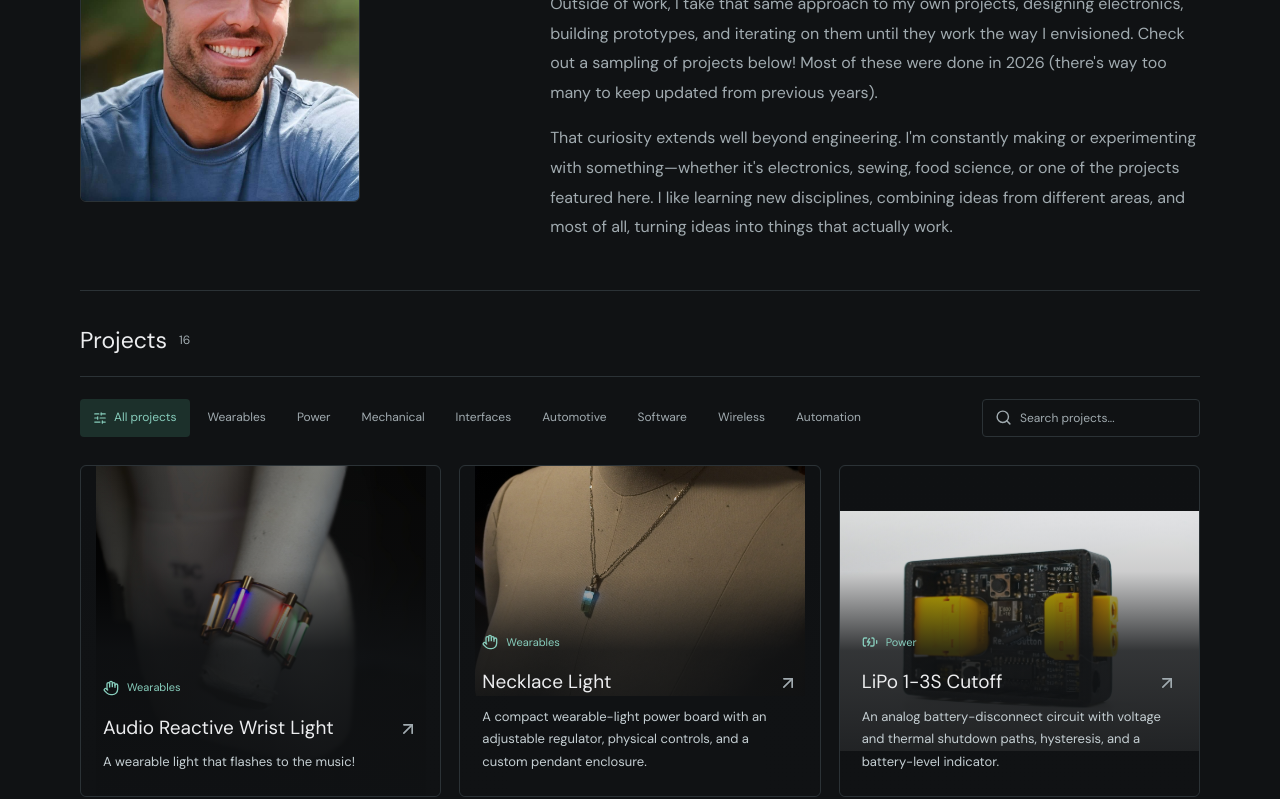
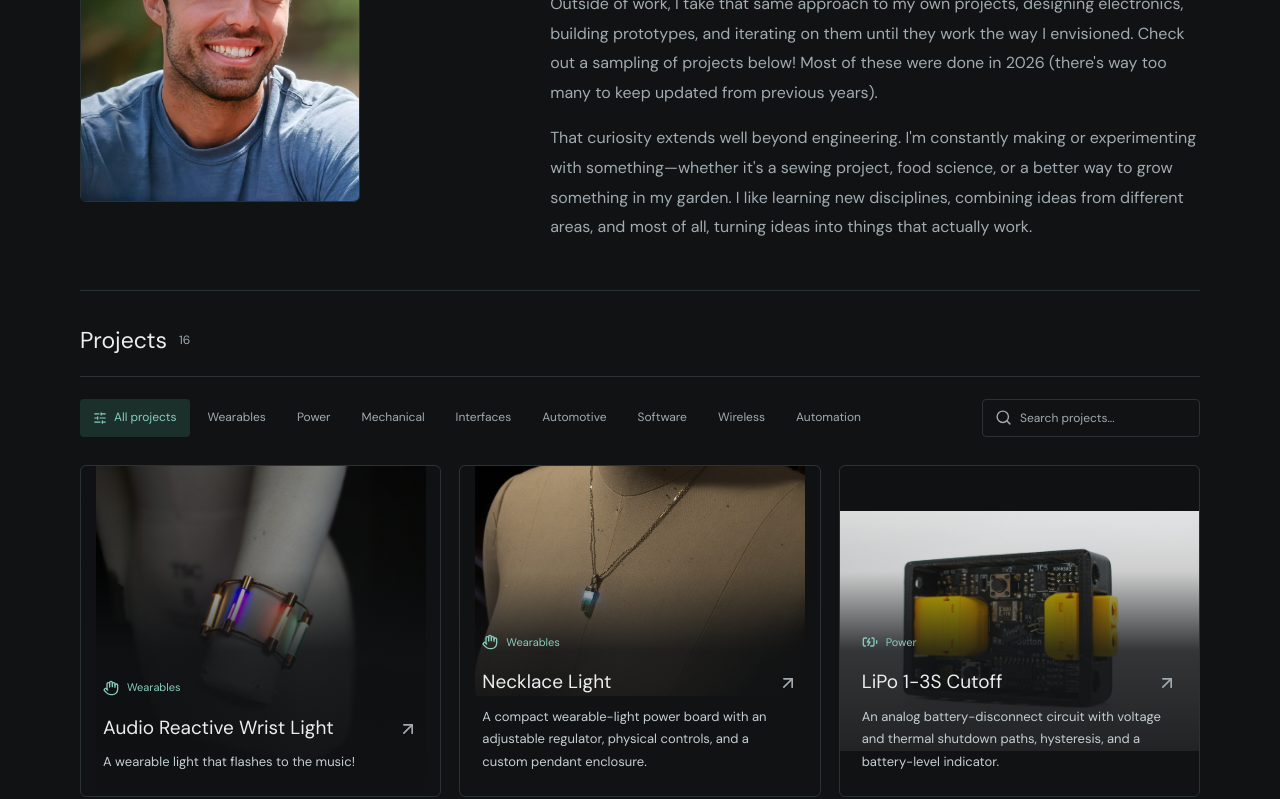
Before and after one commit to plasticChair/sn-portfolio, an Astro site: page / in a window 1280 px wide. Shown: the part 940-1739 px from the top of the page. Built offline with nearby package versions, Linux system fonts and the light colour scheme; Astro itself is replaced by a stand-in of ours.

Commit message:
Updated design

```diff
--- a/src/config.ts
+++ b/src/config.ts
@@ -32,12 +32,12 @@ export const portfolio = {
         below!  Most of these were done in 2026 (there's way too many to keep updated from previous years).`,
 
       `That curiosity extends well beyond engineering. I'm constantly making or experimenting with
-        something—whether it's electronics, sewing, food science, or one of the projects featured here.
+        something—whether it's a sewing project, food science, or a better way to grow something in my garden.
         I like learning new disciplines, combining ideas from different areas, and most of all, turning
         ideas into things that actually work.`,
     ],
     image: '/images/portrait.jpg',
-    imageAlt: '',
+    imageAlt: 'Scott Nette',
   },
   disciplines: [
     { name: 'Circuit & PCB design', detail: 'Power, mixed-signal circuits, custom boards' },
--- a/src/content/projects/plant-mister.md
+++ b/src/content/projects/plant-mister.md
@@ -19,7 +19,7 @@ I have a few plants that will thrive in high humidity. But living in Colorado me
 The project started out using an ESP32, and I connected that to Home Assistant for smart home control. But I realized that it wasn't the best solution for this project. Battery life is a big concern, and because this uses a small ultrasonic mister, it is power-hungry. Having an ESP32 connect periodically to get the current time (because its onboard RTC isn't very accurate) wasn't the best idea. So I decided to make this into a simple timed device. I used an external RTC and a SAMD09 to control it. The design uses an LED bar to indicate the interval; each lit LED indicates ~1.5 hours. It is controlled with a single button press to increase the time. Simple.
 
 <figure class="prototype-photo">
-	<img src="/images/projects/plant-mister/prototype.jpg" alt="Plant Mister prototype or internal PCB photo placeholder" width="1600" height="1000" loading="lazy" />
+	<img src="/images/projects/plant-mister/prototype.png" alt="Plant Mister prototype or internal PCB photo placeholder" width="1600" height="1000" loading="lazy" />
 	<figcaption>Prototype / internal PCB</figcaption>
 </figure>
 
```
